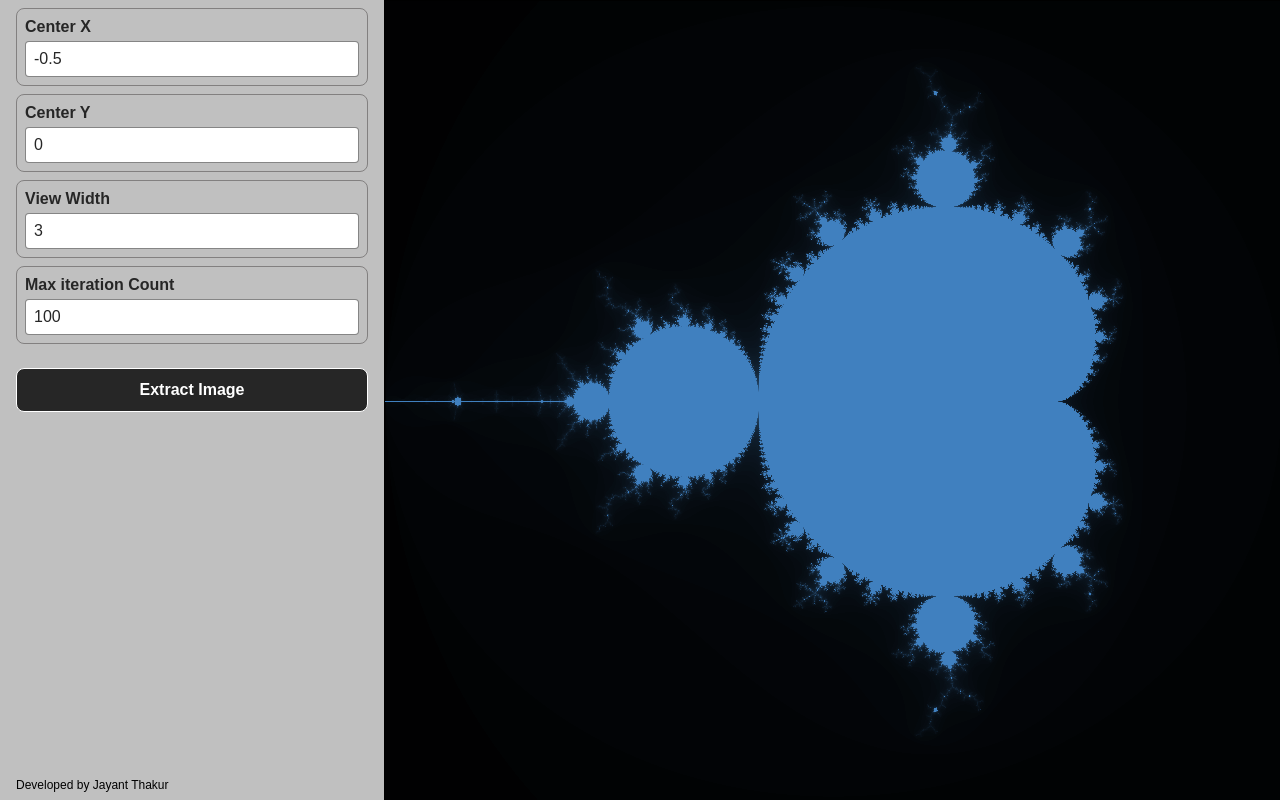
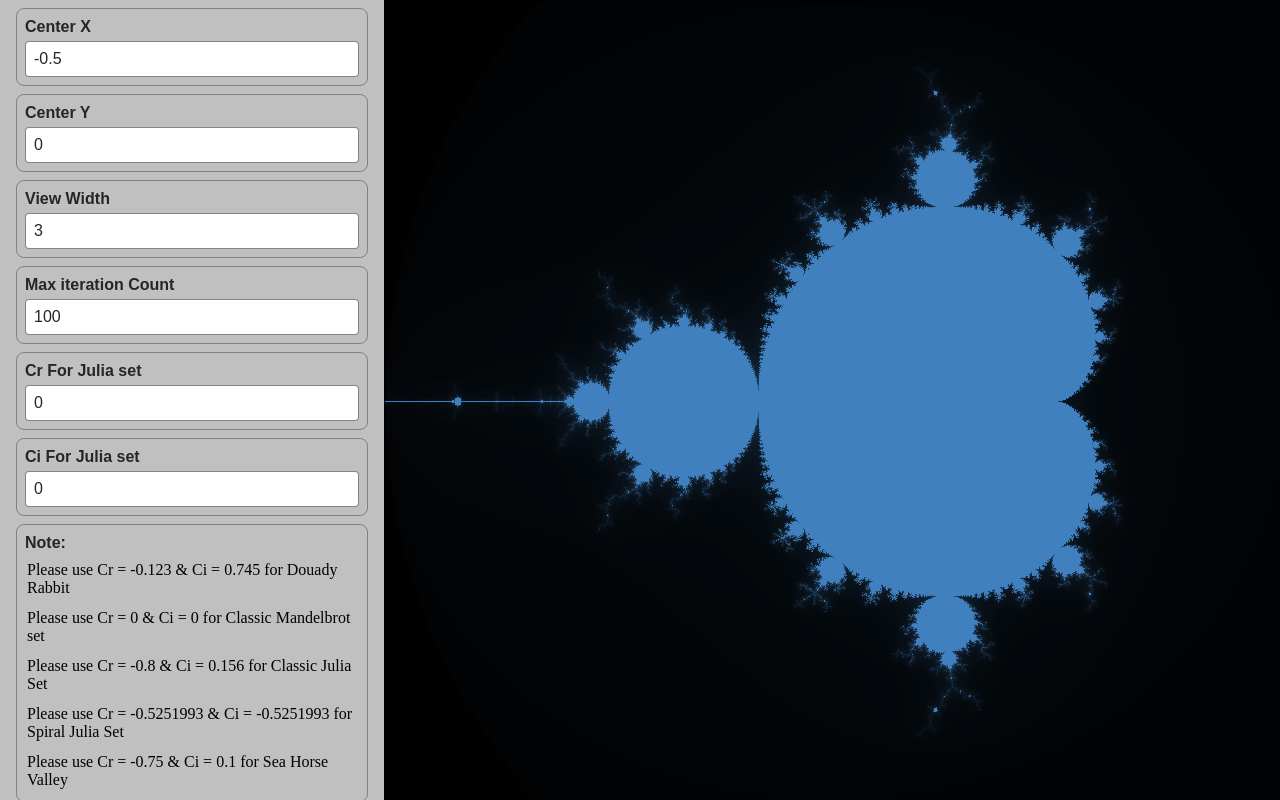
Before and after one commit to Jayant061/Mandelbrot-Set-Visualiser, a Vue app: page / in a window 1280 px wide. Built offline with nearby package versions, Linux system fonts and the light colour scheme.

Commit message:
SUBJECT: Handled the condition for Julia Set As well MESSAGE: Added the input field for Cr and Ci Also added quick see popular julia Set

```diff
--- a/src/components/ControlPanel.vue
+++ b/src/components/ControlPanel.vue
@@ -1,7 +1,23 @@
 <script setup lang="ts">
-import { useMandelBrot } from '@/composables/useMandelBrot';
+import { useMandelBrot } from "@/composables/useMandelBrot";
 
-const { centerX, centerY, viewWidth, maxIterationCount, extractImageFromCanvas } = useMandelBrot();
+const {
+  centerX,
+  centerY,
+  viewWidth,
+  maxIterationCount,
+  extractImageFromCanvas,
+  JuliaSetCi,
+  JuliaSetCr,
+} = useMandelBrot();
+
+function handleUpdateCrAndCi(cr: number, ci: number) {
+  JuliaSetCi.value = ci;
+  JuliaSetCr.value = cr;
+  centerX.value = -0.5;
+  centerY.value = 0;
+  viewWidth.value = 3;
+}
 
 function handleExtractImage() {
   extractImageFromCanvas.value = true;
@@ -11,22 +27,85 @@ function handleExtractImage() {
   <div class="control-panel">
     <div class="input-container">
       <label for="centerX">Center X</label>
-            <input type="number" name="center-x" id="centerX" step="0.1" v-model.lazy.number="centerX">
+      <input
+        type="number"
+        name="center-x"
+        id="centerX"
+        step="0.1"
+        v-model.lazy.number="centerX"
+      />
     </div>
     <div class="input-container">
       <label for="centerY">Center Y</label>
-            <input type="number" name="center-y" id="centerY" step="0.1" v-model.lazy.number="centerY">
+      <input
+        type="number"
+        name="center-y"
+        id="centerY"
+        step="0.1"
+        v-model.lazy.number="centerY"
+      />
     </div>
     <div class="input-container">
       <label for="viewWidth">View Width</label>
-            <input type="number" name="view-width" id="viewWidth" step="0.1" v-model.lazy.number="viewWidth">
+      <input
+        type="number"
+        name="view-width"
+        id="viewWidth"
+        step="0.1"
+        v-model.lazy.number="viewWidth"
+      />
     </div>
     <div class="input-container">
-            <label for="maxIterationCount" title="Higher value means higher precision and sharpness">Max iteration
-                Count</label>
-            <input type="number" name="max-iteration-count" id="maxIterationCount" step="1"
-                v-model.lazy.number="maxIterationCount">
+      <label
+        for="maxIterationCount"
+        title="Higher value means higher precision and sharpness"
+        >Max iteration Count</label
+      >
+      <input
+        type="number"
+        name="max-iteration-count"
+        id="maxIterationCount"
+        step="1"
+        v-model.lazy.number="maxIterationCount"
+      />
     </div>
+    <div class="input-container">
+      <label for="juliaSetCr">Cr For Julia set</label>
+      <input
+        type="number"
+        name="julia-set-cr"
+        id="juliaSetCr"
+        v-model.lazy.number="JuliaSetCr"
+      />
+    </div>
+    <div class="input-container">
+      <label for="juliaSetCi">Ci For Julia set</label>
+      <input
+        type="number"
+        name="julia-set-ci"
+        id="juliaSetCi"
+        v-model.lazy.number="JuliaSetCi"
+      />
+    </div>
+    <div class="input-container">
+      <label for="note">Note:</label>
+      <button @click="() => handleUpdateCrAndCi(-0.123, 0.745)">
+        Please use Cr = -0.123 & Ci = 0.745 for Douady Rabbit
+      </button>
+      <button @click="() => handleUpdateCrAndCi(0, 0)">
+        Please use Cr = 0 & Ci = 0 for Classic Mandelbrot set
+      </button>
+      <button @click="() => handleUpdateCrAndCi(-0.8, 0.156)">
+        Please use Cr = -0.8 & Ci = 0.156 for Classic Julia Set
+      </button>
+      <button @click="() => handleUpdateCrAndCi(-0.5251993, -0.5251993)">
+        Please use Cr = -0.5251993 & Ci = -0.5251993 for Spiral Julia Set
+      </button>
+      <button @click="() => handleUpdateCrAndCi(-0.75, 0.1)">
+        Please use Cr = -0.75 & Ci = 0.1 for Sea Horse Valley
+      </button>
+    </div>
+
     <button class="btn" @click="handleExtractImage">Extract Image</button>
     <span class="footer">Developed by Jayant Thakur</span>
   </div>
@@ -72,7 +151,6 @@ function handleExtractImage() {
       border: 1px solid #2626268f;
       outline: none;
       border-radius: 0.25rem;
-
     }
 
     input::-webkit-outer-spin-button,
@@ -82,7 +160,7 @@ function handleExtractImage() {
     }
 
     /* Firefox */
-        input[type=number] {
+    input[type="number"] {
       appearance: textfield;
       -moz-appearance: textfield;
     }
@@ -98,7 +176,16 @@ function handleExtractImage() {
       text-overflow: ellipsis;
       white-space: nowrap;
     }
-
+    button {
+      all: unset;
+      box-sizing: border-box;
+      cursor: pointer;
+      width: 100%;
+      padding: 0.25rem 0.125rem;
+      &:hover {
+        background-color: #6c696960;
+      }
+    }
   }
 
   .btn {
@@ -119,12 +206,10 @@ function handleExtractImage() {
   }
 
   .footer {
-
     margin-top: auto;
     padding-top: 1rem;
     font-family: sans-serif;
     font-size: 0.75rem;
-
   }
 }
 </style>
--- a/src/components/PlayGround.vue
+++ b/src/components/PlayGround.vue
@@ -1,38 +1,59 @@
 <script setup lang="ts">
-import { useMandelBrot } from '@/composables/useMandelBrot';
-import { onBeforeUnmount, onMounted, ref, watch } from 'vue';
+import { useMandelBrot } from "@/composables/useMandelBrot";
+import { onBeforeUnmount, onMounted, ref, watch } from "vue";
 
 const canvasRef = ref<HTMLCanvasElement | null>(null);
 const canvasWrapperRef = ref<HTMLDivElement | null>(null);
 const resizeObserver = ref<ResizeObserver | null>(null);
 const context = ref<CanvasRenderingContext2D | null>(null);
 const resizetimeOutToken = ref<ReturnType<typeof setTimeout> | null>(null);
-const { centerX, centerY, viewWidth, maxIterationCount, iterationCountSurvived, extractImageFromCanvas } = useMandelBrot();
+const {
+  centerX,
+  centerY,
+  viewWidth,
+  maxIterationCount,
+  iterationCountSurvived,
+  extractImageFromCanvas,
+  JuliaSetCi,
+  JuliaSetCr,
+} = useMandelBrot();
 const createImageArrayBuffer = ref<ImageData | null>(null);
 
 const panStartX = ref(0);
 const panStartY = ref(0);
 const isPanning = ref(false);
+const isZooming = ref(false);
 const animationFrameId = ref(0);
 
-watch([centerX, centerY, viewWidth, maxIterationCount, isPanning], () => {
-
+watch(
+  [
+    centerX,
+    centerY,
+    viewWidth,
+    maxIterationCount,
+    isPanning,
+    isZooming,
+    JuliaSetCi,
+    JuliaSetCr,
+  ],
+  () => {
     if (animationFrameId.value) return;
 
     animationFrameId.value = requestAnimationFrame(() => {
       animationFrameId.value = 0;
       renderMandelbrot();
-    })
-})
+    });
+  },
+);
 
 watch([extractImageFromCanvas], () => {
   if (!extractImageFromCanvas.value) return;
   handlextractImageFromCanvas();
-})
+});
 onMounted(() => {
   const canvas = canvasRef.value;
   if (!canvas) return;
-    context.value = canvas.getContext('2d') ?? null;
+  context.value = canvas.getContext("2d") ?? null;
   resizeObserver.value = new ResizeObserver((entries) => {
     if (resizetimeOutToken.value) {
       clearTimeout(resizetimeOutToken.value);
@@ -44,19 +65,19 @@ onMounted(() => {
       const height = entry.contentRect.height;
       canvas.width = width;
       canvas.height = height;
-            createImageArrayBuffer.value = context.value?.createImageData(width, height) ?? null;
+      createImageArrayBuffer.value =
+        context.value?.createImageData(width, height) ?? null;
       renderMandelbrot();
     }, 300);
-    })
+  });
   const canvasWrapper = canvasWrapperRef.value;
   if (canvasWrapper) {
-
-        resizeObserver.value.observe(canvasWrapper)
+    resizeObserver.value.observe(canvasWrapper);
   }
 
-    globalThis.addEventListener('mouseup', handleMouseUp);
-    canvas.addEventListener('wheel', handleMouseWheel, { passive: false });
-})
+  globalThis.addEventListener("mouseup", handleMouseUp);
+  canvas.addEventListener("wheel", handleMouseWheel, { passive: false });
+});
 
 function renderMandelbrot() {
   const canvas = canvasRef.value;
@@ -66,19 +87,21 @@ function renderMandelbrot() {
   const height = canvas.height;
   const viewHeight = (viewWidth.value * height) / width;
 
-    const minX = centerX.value - viewWidth.value / 2
+  const minX = centerX.value - viewWidth.value / 2;
   const maxY = centerY.value + viewHeight / 2;
 
   const arrayBuffer = createImageArrayBuffer.value;
   if (!arrayBuffer) return;
 
-
-
   for (let y = 0; y < height; y++) {
     for (let x = 0; x < width; x++) {
       const cr = minX + (x / width) * viewWidth.value;
       const ci = maxY - (y / height) * viewHeight;
-            const totalItertionSurvived = iterationCountSurvived(cr, ci, isPanning.value)
+      const totalItertionSurvived = iterationCountSurvived(
+        cr,
+        ci,
+        isPanning.value || isZooming.value,
+      );
       const index = (y * width + x) * 4;
       const intensity = (totalItertionSurvived / maxIterationCount.value) * 255;
 
@@ -86,17 +109,13 @@ function renderMandelbrot() {
       arrayBuffer.data[index + 1] = intensity * 0.5;
       arrayBuffer.data[index + 2] = intensity * 0.75;
       arrayBuffer.data[index + 3] = 255;
-
     }
   }
 
   ctx.putImageData(arrayBuffer, 0, 0);
 
-    updateDynamicFavicon()
-
+  updateDynamicFavicon();
 }
-
-
 
 function handleMouseDown(event: MouseEvent) {
   panStartX.value = event.offsetX;
@@ -109,22 +128,25 @@ function handleMouseMove(event: MouseEvent) {
   const canvas = canvasRef.value;
   if (!canvas) return;
 
-    const diffX = ((panStartX.value - event.offsetX) / canvas.width) * viewWidth.value;
+  const diffX =
+    ((panStartX.value - event.offsetX) / canvas.width) * viewWidth.value;
 
   const viewHeight = (viewWidth.value * canvas.height) / canvas.width;
-    const diffY = ((event.offsetY - panStartY.value) / canvas.height) * viewHeight;
+  const diffY =
+    ((event.offsetY - panStartY.value) / canvas.height) * viewHeight;
 
   centerX.value = centerX.value + diffX;
   panStartX.value = event.offsetX;
 
   centerY.value = centerY.value + diffY;
   panStartY.value = event.offsetY;
-
 }
 
 function handleMouseUp() {
   isPanning.value = false;
 }
+
+const mouseWheelTimeOutToken = ref<ReturnType<typeof setTimeout> | null>(null);
 
 function handleMouseWheel(event: WheelEvent) {
   const currentX = event.offsetX;
@@ -146,13 +168,18 @@ function handleMouseWheel(event: WheelEvent) {
   const viewWidthNew = viewWidthOld * scalingFactor;
   const viewHeightNew = viewHeightOld * scalingFactor;
 
-    const newCenterX = centerX.value + (ratioX * (viewWidthOld - viewWidthNew));
-    const newCenterY = centerY.value + (ratioY * (viewHeightOld - viewHeightNew));
-
+  const newCenterX = centerX.value + ratioX * (viewWidthOld - viewWidthNew);
+  const newCenterY = centerY.value + ratioY * (viewHeightOld - viewHeightNew);
+  isZooming.value = true;
   centerX.value = newCenterX;
   centerY.value = newCenterY;
   viewWidth.value = viewWidthNew;
-
+  if (mouseWheelTimeOutToken.value) {
+    clearTimeout(mouseWheelTimeOutToken.value);
+  }
+  mouseWheelTimeOutToken.value = setTimeout(() => {
+    isZooming.value = false;
+  }, 100);
 }
 
 const lastTouchDistance = ref(0);
@@ -160,8 +187,7 @@ const lastTouchDistance = ref(0);
 function getTouchDistance(t1: Touch, t2: Touch) {
   const dx = t2.clientX - t1.clientX;
   const dy = t2.clientY - t1.clientY;
-
-    return Math.sqrt(dx * dx + dy * dy);
+  return Math.hypot(dx, dy);
 }
 
 function handleTouchStart(event: TouchEvent) {
@@ -183,7 +209,7 @@ function handleTouchStart(event: TouchEvent) {
   if (event.touches.length === 2) {
     lastTouchDistance.value = getTouchDistance(
       event.touches[0]!,
-            event.touches[1]!
+      event.touches[1]!,
     );
   }
 }
@@ -202,15 +228,11 @@ function handleTouchMove(event: TouchEvent) {
     const currentY = touch.clientY - rect.top;
 
     const diffX =
-            ((panStartX.value - currentX) / canvas.width) *
-            viewWidth.value;
+      ((panStartX.value - currentX) / canvas.width) * viewWidth.value;
 
-        const viewHeight =
-            (viewWidth.value * canvas.height) / canvas.width;
+    const viewHeight = (viewWidth.value * canvas.height) / canvas.width;
 
-        const diffY =
-            ((currentY - panStartY.value) / canvas.height) *
-            viewHeight;
+    const diffY = ((currentY - panStartY.value) / canvas.height) * viewHeight;
 
     centerX.value += diffX;
     centerY.value += diffY;
@@ -226,42 +248,31 @@ function handleTouchMove(event: TouchEvent) {
     const touch1 = event.touches[0]!;
     const touch2 = event.touches[1]!;
 
-
     const newDistance = getTouchDistance(touch1, touch2);
 
-        const scale =
-            lastTouchDistance.value / newDistance;
+    const scale = lastTouchDistance.value / newDistance;
 
-        const centerTouchX =
-            (touch1.clientX + touch2.clientX) / 2 - rect.left;
+    const centerTouchX = (touch1.clientX + touch2.clientX) / 2 - rect.left;
 
-        const centerTouchY =
-            (touch1.clientY + touch2.clientY) / 2 - rect.top;
+    const centerTouchY = (touch1.clientY + touch2.clientY) / 2 - rect.top;
 
     const viewWidthOld = viewWidth.value;
-        const viewHeightOld =
-            (viewWidthOld * canvas.height) / canvas.width;
+    const viewHeightOld = (viewWidthOld * canvas.height) / canvas.width;
 
     const pixelCenterX = canvas.width / 2;
     const pixelCenterY = canvas.height / 2;
 
-        const ratioX =
-            (centerTouchX - pixelCenterX) / canvas.width;
+    const ratioX = (centerTouchX - pixelCenterX) / canvas.width;
 
-        const ratioY =
-            (pixelCenterY - centerTouchY) / canvas.height;
+    const ratioY = (pixelCenterY - centerTouchY) / canvas.height;
 
-        const viewWidthNew =
-            viewWidthOld * scale;
+    const viewWidthNew = viewWidthOld * scale;
 
-        const viewHeightNew =
-            viewHeightOld * scale;
+    const viewHeightNew = viewHeightOld * scale;
 
-        centerX.value +=
-            ratioX * (viewWidthOld - viewWidthNew);
+    centerX.value += ratioX * (viewWidthOld - viewWidthNew);
 
-        centerY.value +=
-            ratioY * (viewHeightOld - viewHeightNew);
+    centerY.value += ratioY * (viewHeightOld - viewHeightNew);
 
     viewWidth.value = viewWidthNew;
 
@@ -279,12 +290,12 @@ function handlextractImageFromCanvas() {
   canvas.toBlob((blob) => {
     if (!blob) return;
     const blobUrl = URL.createObjectURL(blob);
-        const a = document.createElement('a');
+    const a = document.createElement("a");
     a.href = blobUrl;
     a.download = "Mandelbrot-set-visualiser-snapshot.png";
     a.click();
     extractImageFromCanvas.value = false;
-    })
+  });
 }
 
 function updateDynamicFavicon() {
@@ -292,16 +303,17 @@ function updateDynamicFavicon() {
   if (!canvas) return;
 
   // Find or programmatically target your HTML head's icon link
-    let link: HTMLLinkElement | null = document.querySelector("link[rel~='icon']");
+  let link: HTMLLinkElement | null =
+    document.querySelector("link[rel~='icon']");
 
   if (!link) {
-        link = document.createElement('link');
-        link.rel = 'icon';
+    link = document.createElement("link");
+    link.rel = "icon";
     document.head.appendChild(link);
   }
 
   // Set the browser tab icon directly to your live mathematical canvas render!
-    link.type = 'image/png';
+  link.type = "image/png";
   link.href = canvas.toDataURL("image/png");
 }
 
@@ -310,22 +322,26 @@ onBeforeUnmount(() => {
     clearTimeout(resizetimeOutToken.value);
   }
   resizeObserver.value?.disconnect();
-    globalThis.removeEventListener('mouseup', handleMouseUp);
+  globalThis.removeEventListener("mouseup", handleMouseUp);
   if (animationFrameId.value) {
     cancelAnimationFrame(animationFrameId.value);
     animationFrameId.value = 0;
   }
 
-    canvasRef.value?.removeEventListener('wheel', handleMouseWheel);
-})
-
+  canvasRef.value?.removeEventListener("wheel", handleMouseWheel);
+});
 </script>
 
 <template>
   <div class="playground" ref="canvasWrapperRef">
-        <canvas ref="canvasRef" @mousedown="handleMouseDown" @mousemove="handleMouseMove" @touchstart="handleTouchStart"
-            @touchmove="handleTouchMove" @touchend="handleTouchEnd"></canvas>
-        <!-- @wheel="handleMouseWheel" -->
+    <canvas
+      ref="canvasRef"
+      @mousedown="handleMouseDown"
+      @mousemove="handleMouseMove"
+      @touchstart="handleTouchStart"
+      @touchmove="handleTouchMove"
+      @touchend="handleTouchEnd"
+    ></canvas>
   </div>
 </template>
 
--- a/src/composables/useMandelBrot.ts
+++ b/src/composables/useMandelBrot.ts
@@ -5,16 +5,29 @@ const centerY = ref<number>(0);
 const viewWidth = ref<number>(3);
 const maxIterationCount = ref<number>(100);
 const extractImageFromCanvas = ref(false);
+const JuliaSetCr = ref(0);
+const JuliaSetCi = ref(0);
 
-function iterationCountSurvived(cr: number, ci: number, isPanning = false): number {
+function iterationCountSurvived(
+  cr: number,
+  ci: number,
+  isZoomingOrPanning = false,
+): number {
   let zr = 0;
   let zi = 0;
-    const iterationCount = isPanning ? 0.5 * maxIterationCount.value : maxIterationCount.value;
+
+  if (JuliaSetCr.value !== 0 || JuliaSetCi.value !== 0) {
+    zr = cr;
+    zi = ci
+    cr = JuliaSetCr.value;
+    ci = JuliaSetCi.value;
+  }
+  const iterationCount = isZoomingOrPanning ? Math.max(0.2*maxIterationCount.value,100) : maxIterationCount.value;
 
   for (let i = 0; i < iterationCount; i++) {
-        const newZr = (zr * zr) - (zi * zi) + cr;
+    const newZr = zr * zr - zi * zi + cr;
     const newZi = 2 * zr * zi + ci;
-        if (((newZr * newZr) + (newZi * newZi)) > 4) {
+    if (newZr * newZr + newZi * newZi > 4) {
       return i + 1;
     }
     zr = newZr;
@@ -24,5 +37,14 @@ function iterationCountSurvived(cr: number, ci: number, isPanning = false): numb
 }
 
 export function useMandelBrot() {
-    return { centerX, centerY, viewWidth, maxIterationCount, extractImageFromCanvas, iterationCountSurvived }
+  return {
+    centerX,
+    centerY,
+    viewWidth,
+    maxIterationCount,
+    extractImageFromCanvas,
+    iterationCountSurvived,
+    JuliaSetCr,
+    JuliaSetCi
+  };
 }
```
Lines whose indentation alone changed are shown as unchanged.
